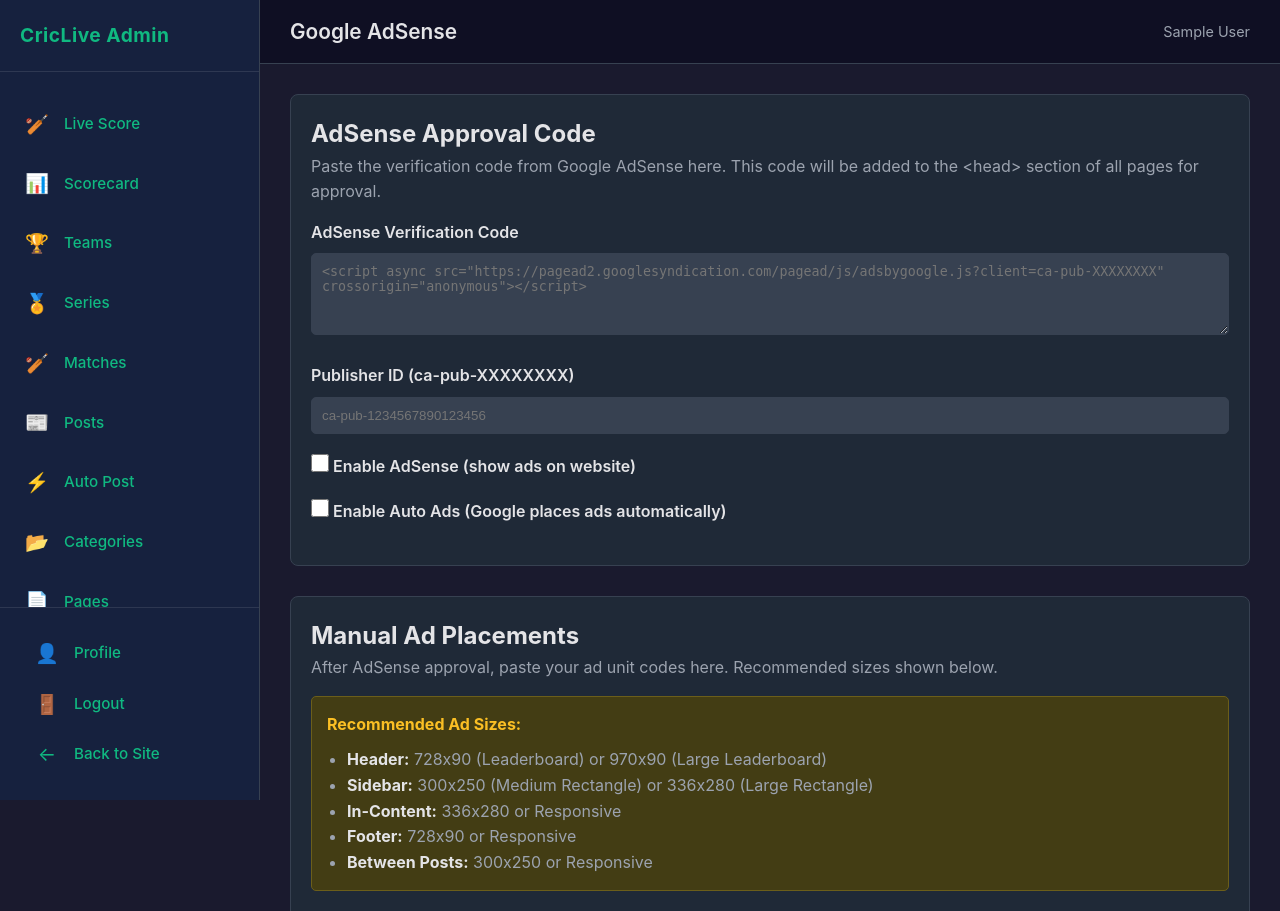
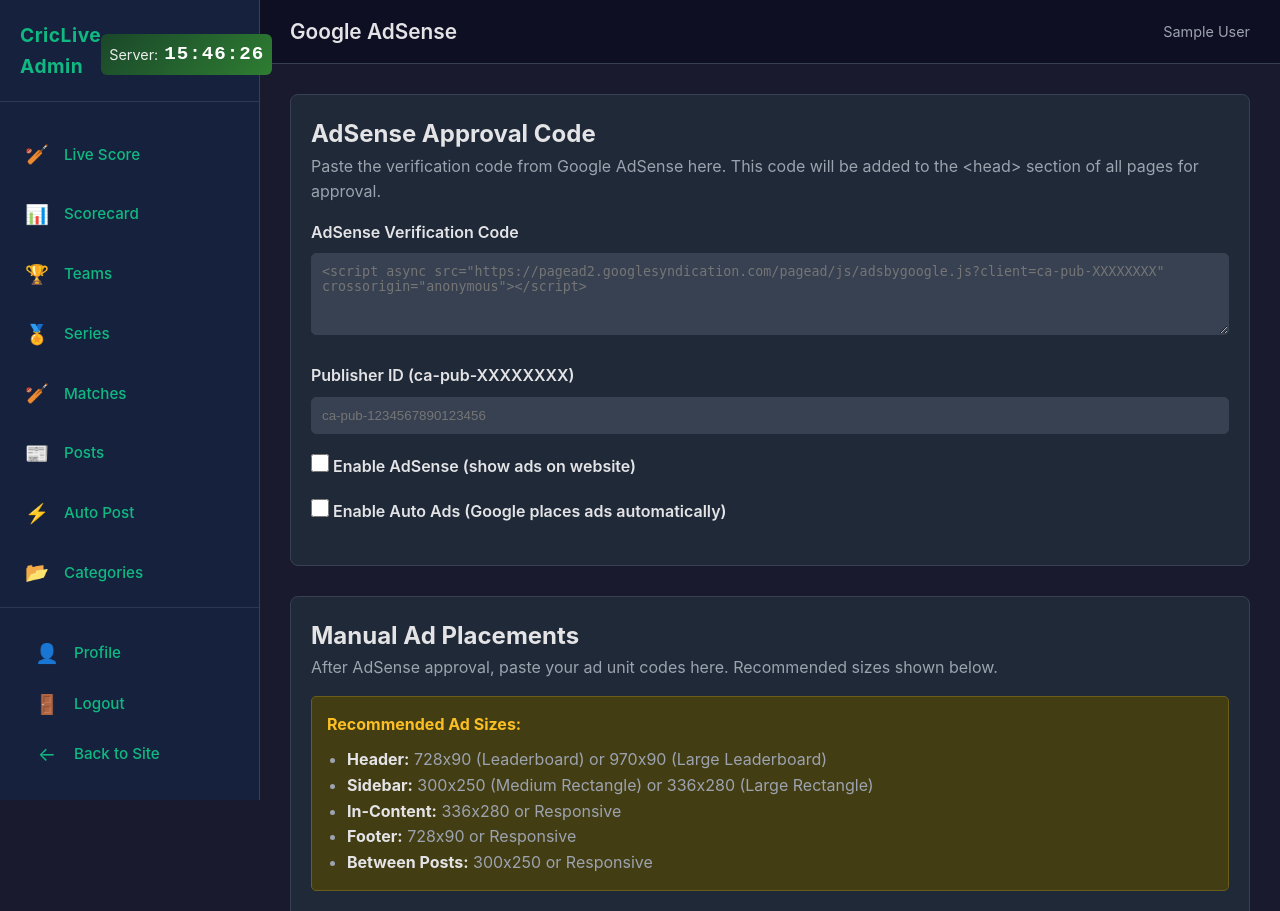
Before and after one commit to codinghunt24/Cricket-Hub, a Flask app: page /admin/adsense in a window 1280 px wide. Shown: the top 911 px of the page. Run offline with Flask 3, Linux system fonts and the light colour scheme; the visitor is signed in with stand-in values (Sample User, id 1); data comes from the database, SQL or seed files in the repository; data that the repository does not hold is empty.

Commit message:
Add server time display to admin sidebar for all pages
Integrate server time display into the admin base template sidebar, below the "CricLive Admin" title, and add a JavaScript interval to fetch and update the time from the `/api/server-time` endpoint. Adjust CSS in `static/css/admin.css` for appropriate sidebar styling.

Replit-Commit-Author: Agent
Replit-Commit-Session-Id: edc21335-3873-4982-a058-0f1352afe592
Replit-Commit-Checkpoint-Type: full_checkpoint
Replit-Commit-Event-Id: a7f6981b-6b64-48ed-bf0d-c5c66cfac108
Replit-Commit-Screenshot-Url: https://storage.googleapis.com/screenshot-production-us-central1/a7f3b72c-cf14-4385-a365-bfcef702b8a4/edc21335-3873-4982-a058-0f1352afe592/ZXgD21y
Replit-Helium-Checkpoint-Created: true

```diff
--- a/static/css/admin.css
+++ b/static/css/admin.css
@@ -419,12 +419,20 @@
 .server-time-display {
     display: flex;
     align-items: center;
-    gap: 10px;
-    margin-bottom: 20px;
-    padding: 10px 15px;
+    gap: 6px;
+    margin: 8px 0;
+    padding: 6px 10px;
     background: linear-gradient(135deg, var(--primary-color), var(--secondary-color));
-    border-radius: 8px;
-    width: fit-content;
+    border-radius: 6px;
+    width: 100%;
+    font-size: 11px;
+}
+
+.sidebar-header .server-time-display {
+    margin: 8px 0 0;
+    padding: 5px 8px;
+    font-size: 10px;
+    justify-content: center;
 }
 
 .scrape-sections-row {
--- a/templates/admin/base.html
+++ b/templates/admin/base.html
@@ -13,6 +13,10 @@
         <aside class="sidebar" id="sidebar">
             <div class="sidebar-header">
                 <a href="/admin" class="sidebar-logo">CricLive Admin</a>
+                <div class="server-time-display">
+                    <span class="server-time-label">Server:</span>
+                    <span id="serverClock" class="server-clock">--:--:--</span>
+                </div>
                 <button class="sidebar-toggle" id="sidebarToggle" aria-label="Toggle sidebar">
                     <span class="hamburger"></span>
                 </button>
@@ -147,5 +151,20 @@
     </div>
 
     <script src="{{ url_for('static', filename='js/admin.js') }}"></script>
+    <script>
+    // Server Clock
+    function updateServerClock() {
+        fetch('/api/server-time')
+            .then(res => res.json())
+            .then(data => {
+                if (data.time) {
+                    document.getElementById('serverClock').textContent = data.time;
+                }
+            })
+            .catch(() => {});
+    }
+    updateServerClock();
+    setInterval(updateServerClock, 1000);
+    </script>
 </body>
 </html>
```
